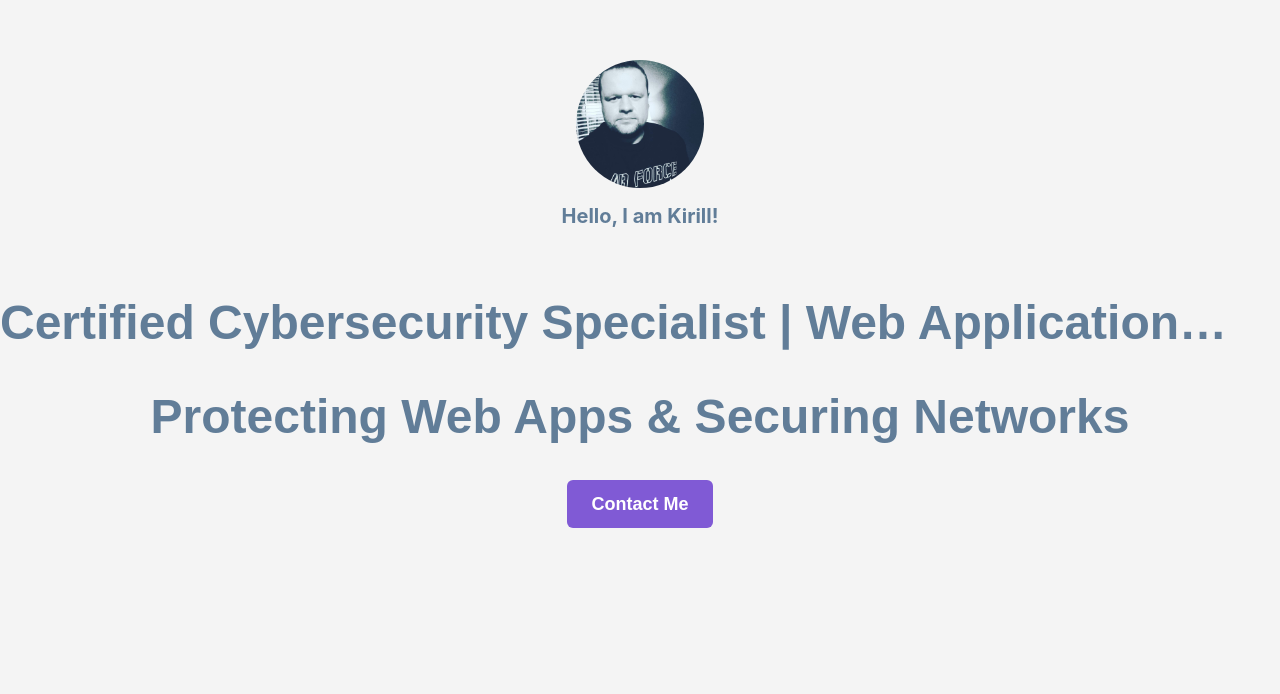
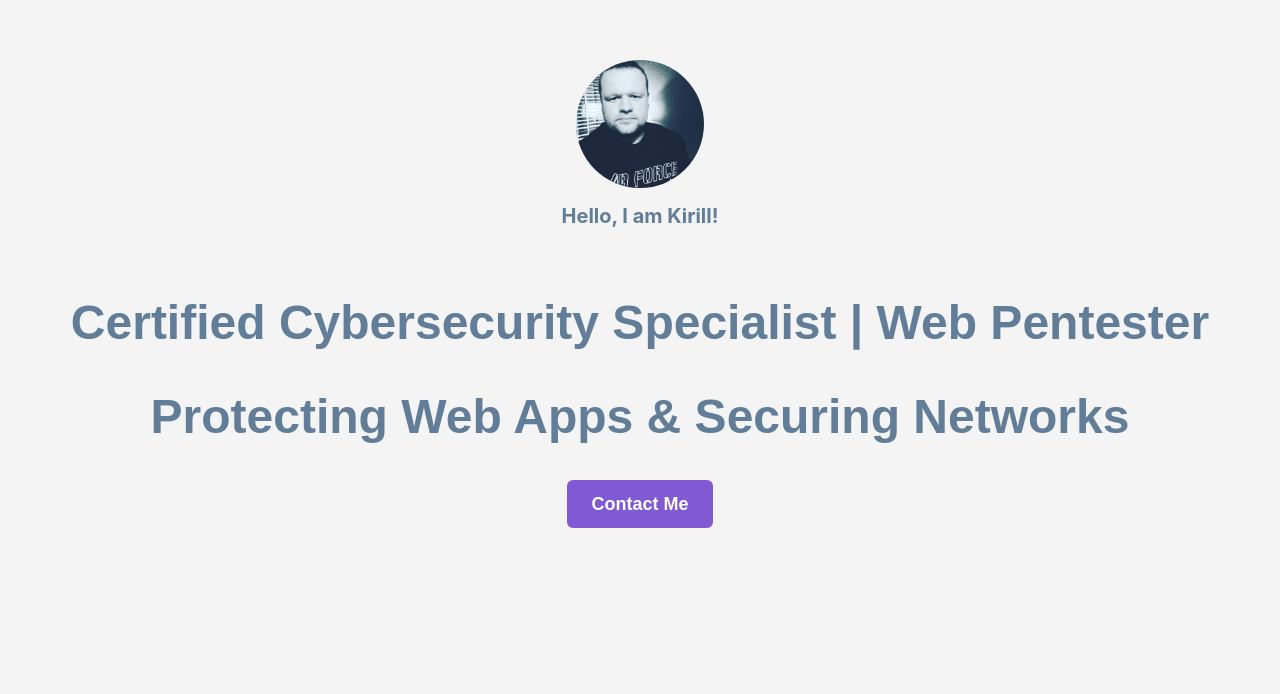
Before and after one commit to Kirill777-web/FullStack-WebDev-Portfolio, a React (Create React App) app: page / in a window 1280 px wide. Shown: the part 106-800 px from the top of the page. Built offline with nearby package versions, Linux system fonts and the light colour scheme; no server answers.

Commit message:
Update LandingSection.js
changing bio

```diff
--- a/src/components/LandingSection.js
+++ b/src/components/LandingSection.js
@@ -6,7 +6,7 @@ import { Button } from '@chakra-ui/react';
 import { Link } from 'react-scroll';
 
 const greeting = 'Hello, I am Kirill!';
-const bio1 = 'Certified Cybersecurity Specialist | Web Application Pentester';
+const bio1 = 'Certified Cybersecurity Specialist | Web Pentester';
 const bio2 = 'Protecting Web Apps & Securing Networks';
 
 
```
